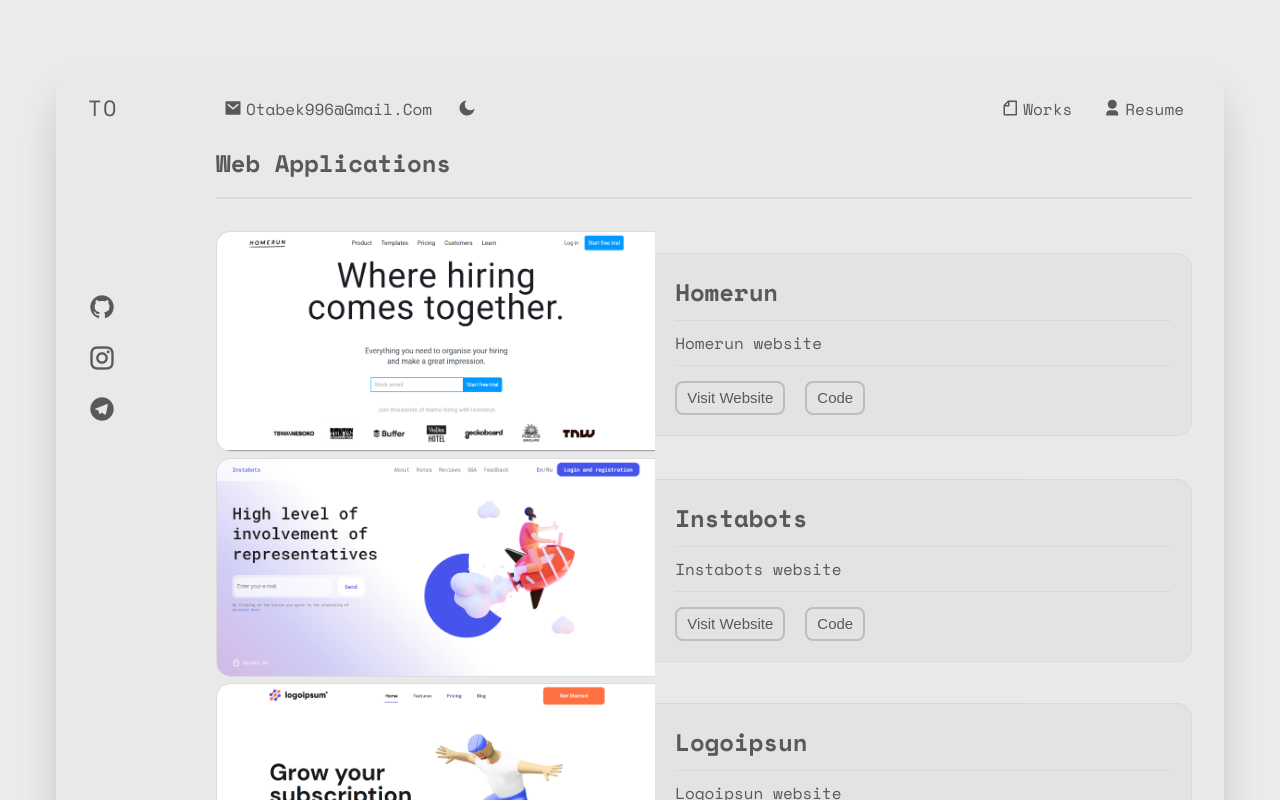
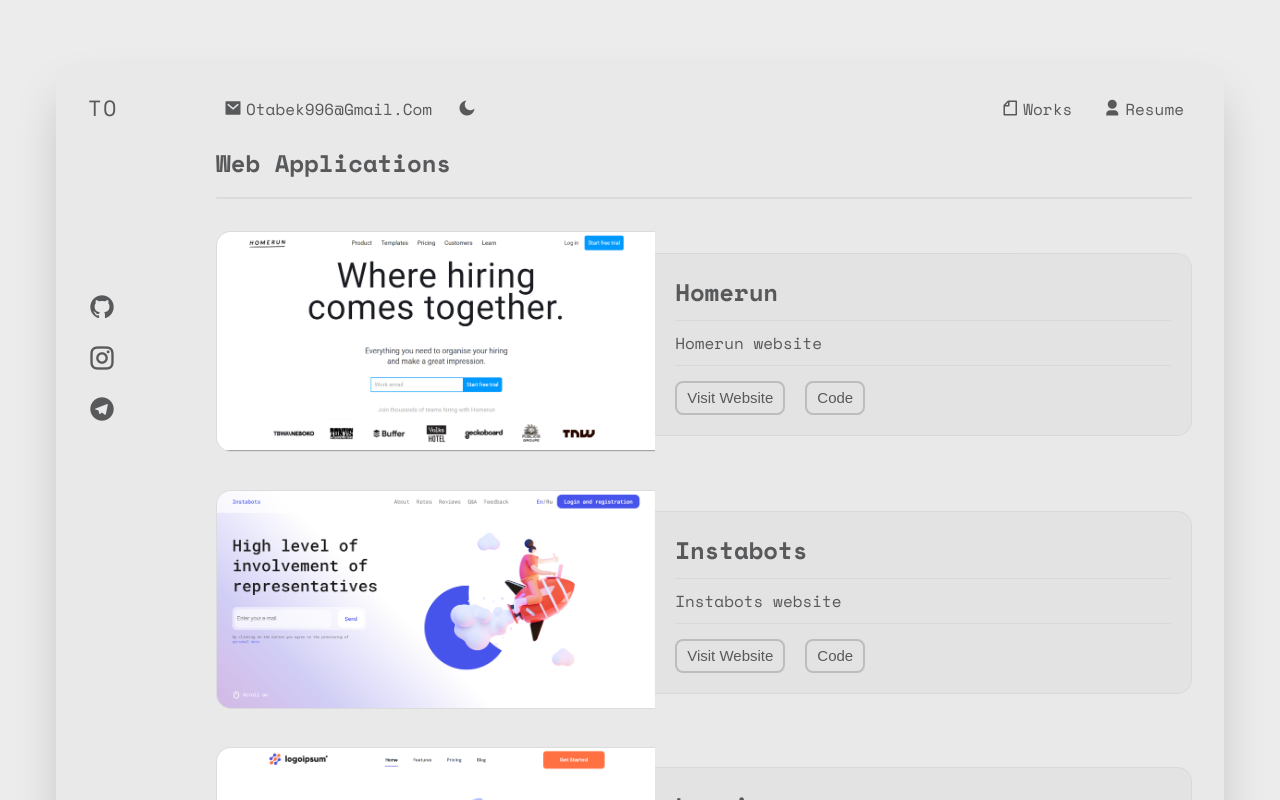
Before and after one commit to Otabek996/responsive-to-website, a React (Create React App) app: page /works in a window 1280 px wide. Shown: the top 800 px of the page. Built offline with nearby package versions, Linux system fonts and the light colour scheme.

Commit message:
Rename tag

```diff
--- a/src/styles/Works.module.css
+++ b/src/styles/Works.module.css
@@ -14,7 +14,7 @@
     border-radius: 1px;
 }
 
-.works__box {
+.works__content {
     display: flex;
     flex-direction: column;
     align-items: center;
```
